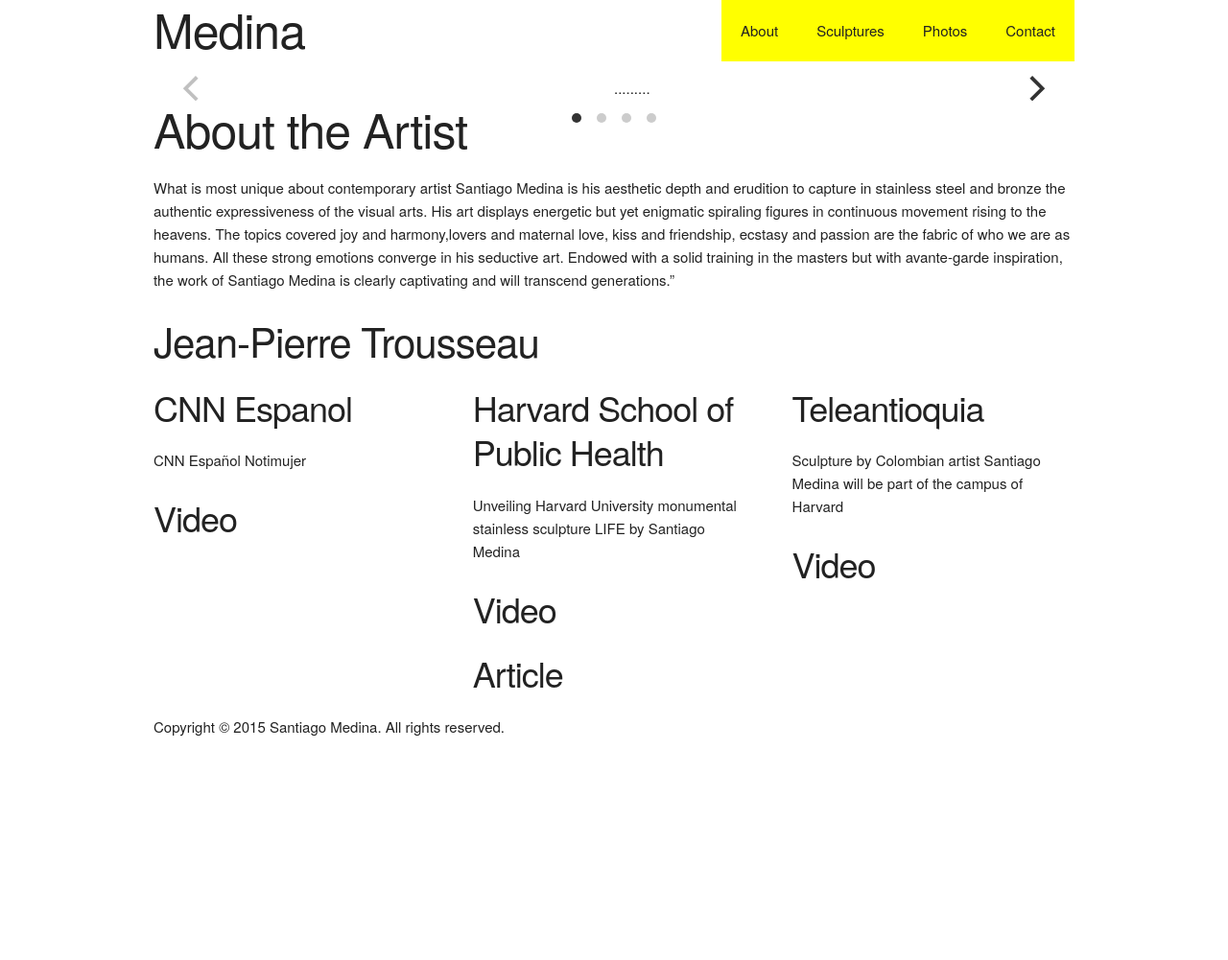
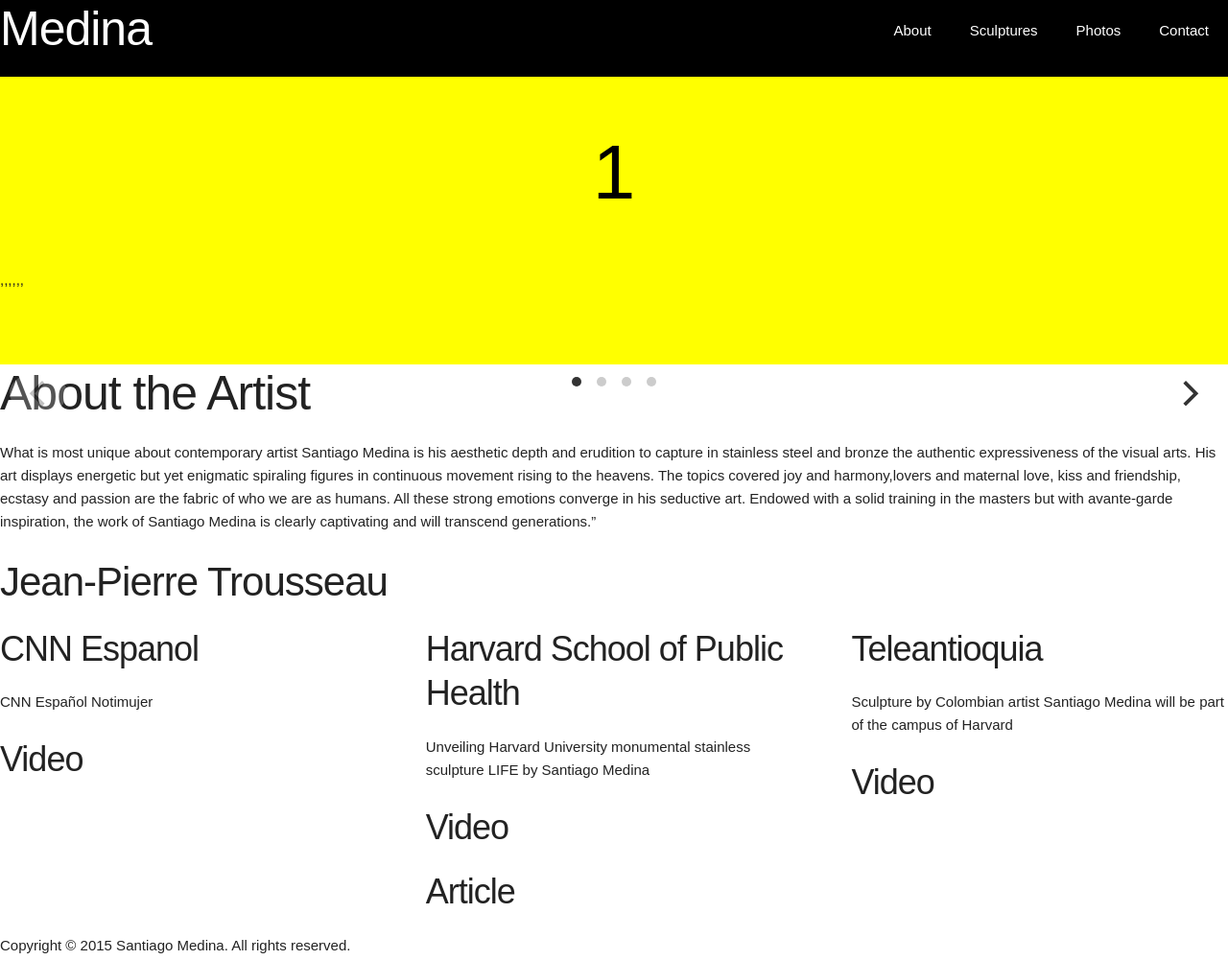
Before and after one commit to jjemison/santi, a plain HTML site: page index.html in a window 1280 px wide. Shown: the whole page at 96% size. Before the commit the page ends 800 px from the top, so only its background shows below. Drawn offline with Linux system fonts and the light colour scheme.

Commit message:
add all content for doc

```diff
--- a/index.html
+++ b/index.html
@@ -29,9 +29,9 @@
 
   <!-- Primary Page Layout
   –––––––––––––––––––––––––––––––––––––––––––––––––– -->
-  <div class="container">
+  <div class="container u-full-width ">
 
-    <div class="row">
+    <div class="row navbar">
       <div class="four columns">
         <h1>Medina</h1>
       </div>
@@ -48,7 +48,7 @@
     <div class="row">
       <div class="twelve columns">
         <div class="gallery js-flickity">
-          <div class="gallery-cell"></div>
+          <div class="gallery-cell">,,,,,,</div>
           <div class="gallery-cell">...</div>
           <div class="gallery-cell">...</div>
           <div class="gallery-cell">...</div>
--- a/main.css
+++ b/main.css
@@ -1,6 +1,40 @@
+* {
+  -webkit-box-sizing: border-box;
+  box-sizing: border-box;
+}
+.container {
+  max-width: none;
+}
+body { font-family: sans-serif; }
+
+.gallery {
+  background: black;
+}
+.gallery-cell {
+  width: 100%;
+  height: 300px;
+  margin-right: 10px;
+  background: yellow;
+  counter-increment: gallery-cell;
+}
+/* cell number */
+.gallery-cell:before {
+  display: block;
+  text-align: center;
+  content: counter(gallery-cell);
+  line-height: 200px;
+  font-size: 80px;
+  color: black;
+}
+.flickity-prev-next-button {
+  top:110%;
+}
 #navlinks li {
   display:inline;
   float: right;
   padding: 20px;
-  background-color: yellow;
 }
+.navbar {
+  background-color: black;
+  color: white;
+}
```
Also changed, not shown: 1 other file.
